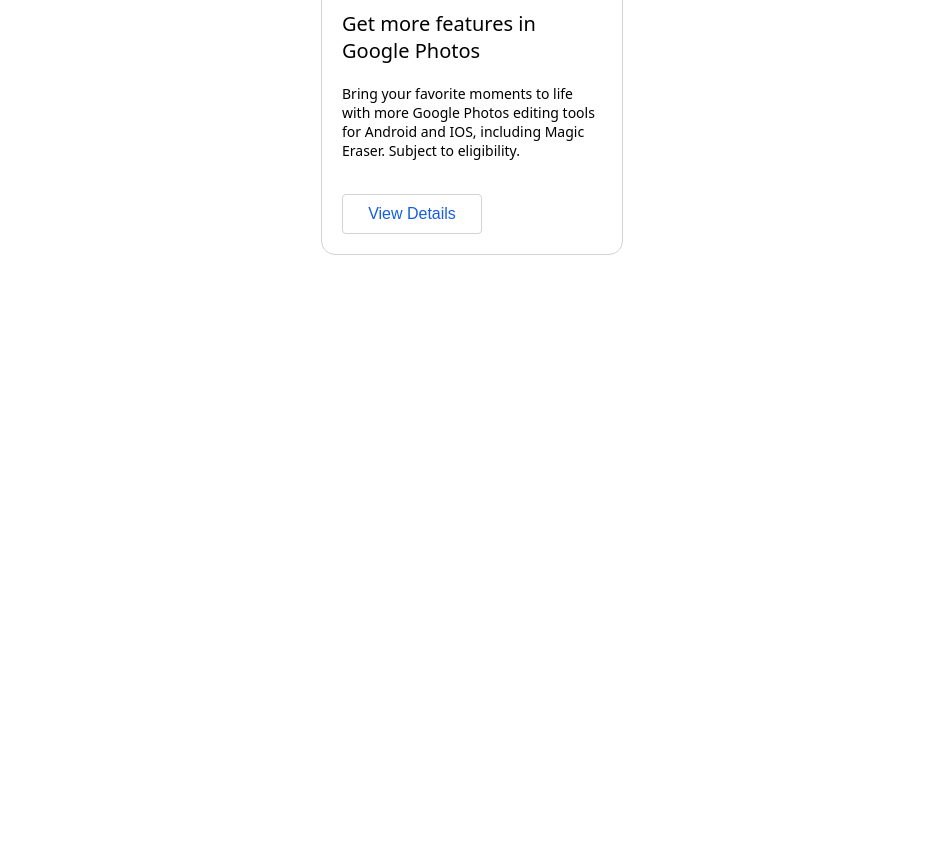
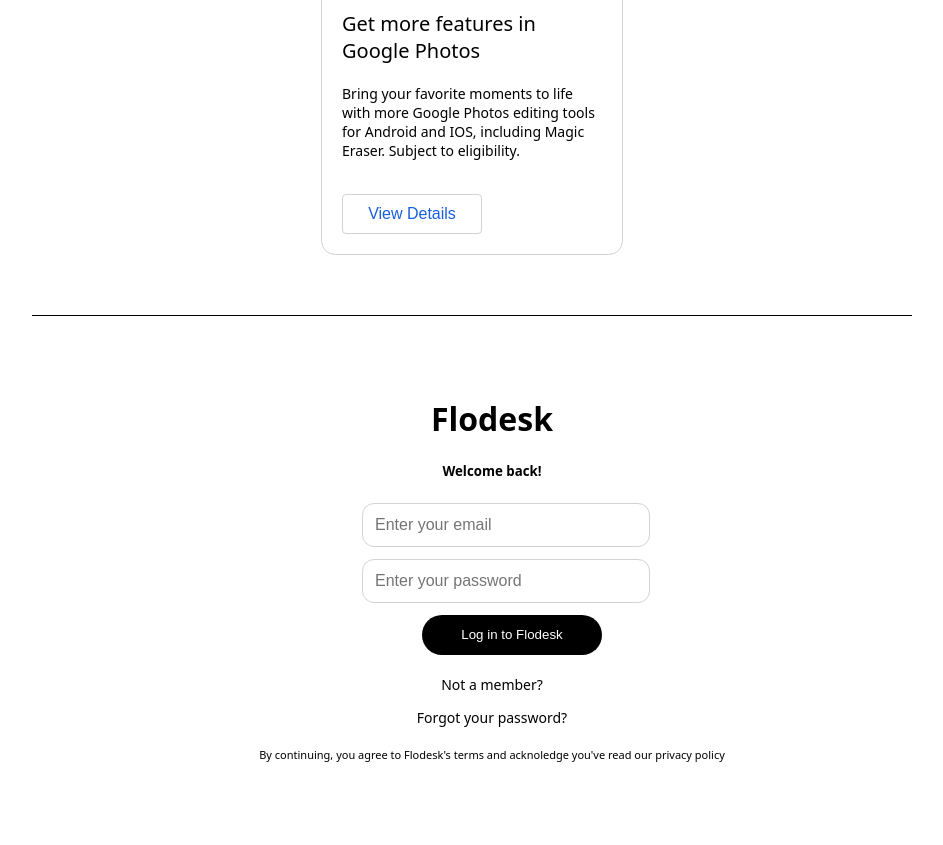
Before and after one commit to shwetabp/day1, a plain HTML site: page index.html in a window 1280 px wide. Shown: the part 1287-2132 px from the top of the page, without its empty margins (168-1111 px from the left). Before the commit the page ends 1592 px from the top, so only its background shows below. Drawn offline with Linux system fonts and the light colour scheme.

Commit message:
updated css

```diff
--- a/index.html
+++ b/index.html
@@ -42,5 +42,25 @@
         </div>
 
     </div>
+    <div class="login">
+        <div class="login-content">
+        <h1>Flodesk</h1>
+        <h5>Welcome back!</h5>
+        <div class="ip-btn">
+        <input class="input" type="text" placeholder="Enter your email">
+        <input class="input" type="password" placeholder="Enter your password" >
+        <button class="login-btn">Log in to Flodesk</button>
+        </div>
+        <div class="nt-member">
+        <p>Not a member?</p>
+        <p>Forgot your password?</p>
+        </div>
+        <div class="agree">
+        <p>By continuing, you agree to Flodesk's terms
+            and acknoledge you've read our privacy policy
+        </p>
+        </div>
+        </div>
+    </div>
 </body>
 </html>
--- a/style.css
+++ b/style.css
@@ -82,3 +82,49 @@ font-size: 20px;
     height: 40px;
     width: 140px;
 }
+
+.login{
+    border-top: 1px solid black;
+    margin: 60px auto;
+    width: 800px;
+    font-family: system-ui, -apple-system, BlinkMacSystemFont, 'Segoe UI', Roboto, Oxygen, Ubuntu, Cantarell, 'Open Sans', 'Helvetica Neue', sans-serif;
+    padding: 40px;
+}
+.login-content{
+    width: 100%;
+    padding: 20px;
+    text-align: center;
+}
+.input{
+    width: 60%;
+    margin-bottom: 12px;
+    padding: 12px;
+    font-size: 16px;
+    box-sizing: border-box;
+    border-radius: 12px;
+    border: 1px solid lightgray;
+}
+.login-btn{
+    background-color: black;
+    color: #ffffff;
+    border-radius: 40px;
+    border: none;
+    height: 40px;
+    width: 180px;
+    margin: 0px 0px 0px 60px;
+}
+.ip-btn{
+    display: flex;
+    flex-direction: column;
+    width: 60%;
+    margin: 0px 270px;
+}
+
+.nt-member{
+    font-size: 14px;
+    margin: 20px;
+}
+.agree{
+    font-size: 11px;
+    margin: 20px;
+}
```
